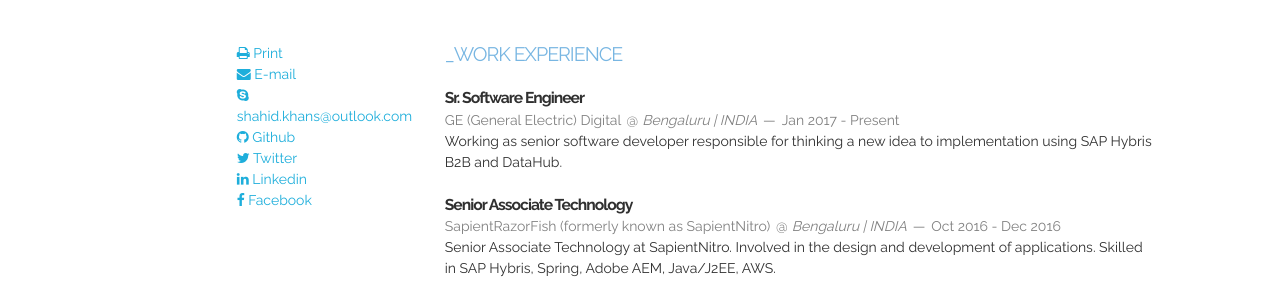
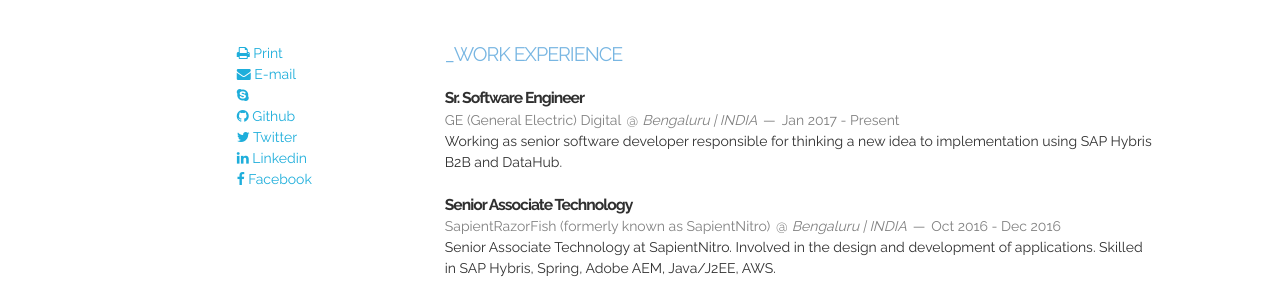
Before and after one commit to shahid-khans/shahid-khans.github.io, a Jekyll site: the page built from index.html, in a window 1280 px wide. Shown: the part 243-543 px from the top of the page. Built offline with Jekyll 4.4.1, drawn with Linux system fonts in a browser that asks for light colours; nearby versions of some CDN libraries; Markdown is read by kramdown in place of the engine named in the settings; the list of posts is cut into pages by our own code.

Commit message:
Update employment.html

```diff
--- a/_includes/employment.html
+++ b/_includes/employment.html
@@ -5,7 +5,7 @@
             <p>
                 <a href="{{ site.email_full }}"><i class="fa fa-envelope">{{ E-mail}}</i> E-mail</a><br/>
             </p>
-            <p><a href="#" target="_blank"><i class="fa fa-skype"></i>shahid.khans@outlook.com</a></p>
+            <p><a href="skype:shahid.khans@outlook.com" target="_blank"><i class="fa fa-skype"></i></a></p>
             <p><a href="https://github.com/{{ site.github }}" target="_blank"><i class="fa fa-github"></i> Github</a> </p>
             <p><a href="https://twitter.com/{{ site.twitter }}" target="_blank"><i class="fa fa-twitter"></i> Twitter</a></p>
             <p><a href="https://www.linkedin.com/in/{{ site.linkedin }}" target="_blank"><i class="fa fa-linkedin"></i> Linkedin</a></p>
```
